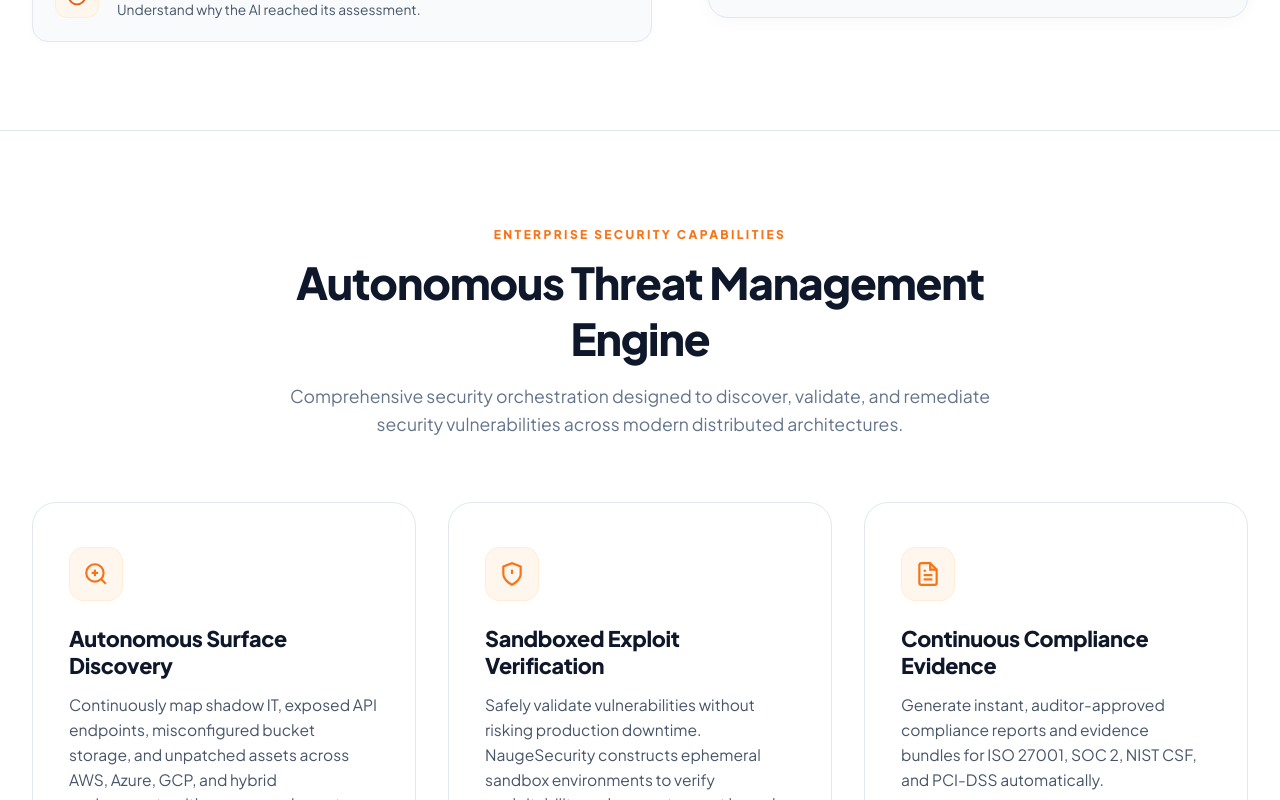
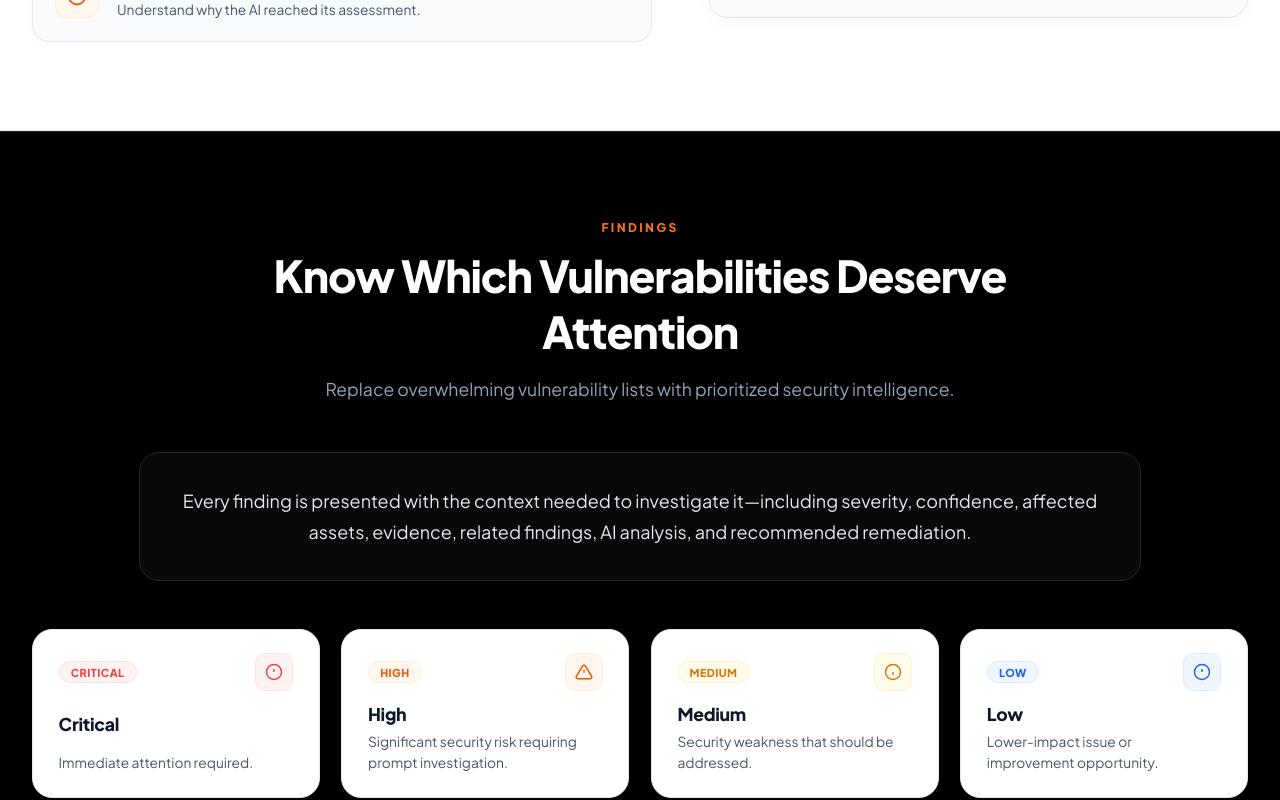
Before and after one commit to unknownmember4u/NaugeSecurity, a React (Vite) app in the folder frontend/: page / in a window 1280 px wide. Shown: the part 4440-5240 px from the top of the page. Built offline with nearby package versions, Linux system fonts and the light colour scheme.

Commit message:
section added : Findings

```diff
--- a/frontend/src/app/App.jsx
+++ b/frontend/src/app/App.jsx
@@ -714,6 +714,71 @@ export function App() {
             </div>
           </div>
 
+          {/* Findings Section */}
+          <div className="findings-section" id="findings">
+            <div className="ent-section-inner">
+              <div className="section-header">
+                <span className="section-eyebrow">FINDINGS</span>
+                <h3 className="section-title">Know Which Vulnerabilities Deserve Attention</h3>
+                <p className="section-subtitle">
+                  Replace overwhelming vulnerability lists with prioritized security intelligence.
+                </p>
+              </div>
+
+              <div className="findings-main-card">
+                <p className="findings-body-text">
+                  Every finding is presented with the context needed to investigate it—including severity, confidence, affected assets, evidence, related findings, AI analysis, and recommended remediation.
+                </p>
+              </div>
+
+              <div className="findings-severity-grid">
+                <div className="severity-card critical-card">
+                  <div className="severity-card-header">
+                    <span className="severity-badge badge-critical">Critical</span>
+                    <div className="severity-icon-box icon-critical">
+                      <svg viewBox="0 0 24 24" fill="none" stroke="currentColor" strokeWidth="2"><circle cx="12" cy="12" r="10" /><line x1="12" y1="8" x2="12" y2="12" /><line x1="12" y1="16" x2="12.01" y2="16" /></svg>
+                    </div>
+                  </div>
+                  <h4 className="severity-title">Critical</h4>
+                  <p className="severity-body">Immediate attention required.</p>
+                </div>
+
+                <div className="severity-card high-card">
+                  <div className="severity-card-header">
+                    <span className="severity-badge badge-high">High</span>
+                    <div className="severity-icon-box icon-high">
+                      <svg viewBox="0 0 24 24" fill="none" stroke="currentColor" strokeWidth="2"><path d="M10.29 3.86L1.82 18a2 2 0 0 0 1.71 3h16.94a2 2 0 0 0 1.71-3L13.71 3.86a2 2 0 0 0-3.42 0z" /><line x1="12" y1="9" x2="12" y2="13" /><line x1="12" y1="17" x2="12.01" y2="17" /></svg>
+                    </div>
+                  </div>
+                  <h4 className="severity-title">High</h4>
+                  <p className="severity-body">Significant security risk requiring prompt investigation.</p>
+                </div>
+
+                <div className="severity-card medium-card">
+                  <div className="severity-card-header">
+                    <span className="severity-badge badge-medium">Medium</span>
+                    <div className="severity-icon-box icon-medium">
+                      <svg viewBox="0 0 24 24" fill="none" stroke="currentColor" strokeWidth="2"><circle cx="12" cy="12" r="10" /><line x1="12" y1="16" x2="12" y2="12" /><line x1="12" y1="8" x2="12.01" y2="8" /></svg>
+                    </div>
+                  </div>
+                  <h4 className="severity-title">Medium</h4>
+                  <p className="severity-body">Security weakness that should be addressed.</p>
+                </div>
+
+                <div className="severity-card low-card">
+                  <div className="severity-card-header">
+                    <span className="severity-badge badge-low">Low</span>
+                    <div className="severity-icon-box icon-low">
+                      <svg viewBox="0 0 24 24" fill="none" stroke="currentColor" strokeWidth="2"><circle cx="12" cy="12" r="10" /><line x1="12" y1="8" x2="12" y2="12" /><line x1="12" y1="16" x2="12.01" y2="16" /></svg>
+                    </div>
+                  </div>
+                  <h4 className="severity-title">Low</h4>
+                  <p className="severity-body">Lower-impact issue or improvement opportunity.</p>
+                </div>
+              </div>
+            </div>
+          </div>
+
           {/* Core Platform Capabilities Grid */}
           <div className="ent-section" id="features">
             <div className="section-header">
--- a/frontend/src/styles/background.css
+++ b/frontend/src/styles/background.css
@@ -2155,3 +2155,229 @@ body,
   font-weight: 500;
   margin: 0;
 }
+
+/* --------------------------------------------------------------------------
+   Findings Section (Solid High-Contrast Black Background)
+   -------------------------------------------------------------------------- */
+.findings-section {
+  width: 100% !important;
+  max-width: 100% !important;
+  background: #000000 !important;
+  color: #ffffff;
+  padding: 5.5rem 2rem;
+  border-top: 1px solid #1e293b;
+  border-bottom: 1px solid #1e293b;
+  box-shadow: none !important;
+  margin: 0 !important;
+  position: relative;
+  z-index: 2;
+  box-sizing: border-box;
+}
+
+.findings-section .ent-section-inner {
+  max-width: 1280px;
+  margin: 0 auto;
+}
+
+.findings-section .section-header {
+  text-align: center;
+  max-width: 780px;
+  margin: 0 auto 3rem;
+}
+
+.findings-section .section-eyebrow {
+  color: #f97316;
+  font-weight: 800;
+  letter-spacing: 0.2em;
+  font-size: 0.75rem;
+  margin-bottom: 0.75rem;
+}
+
+.findings-section .section-title {
+  color: #ffffff;
+  font-size: clamp(2rem, 3.5vw, 2.75rem);
+  font-weight: 800;
+  letter-spacing: -0.025em;
+  margin: 0 0 1rem;
+  text-shadow: 0 2px 10px rgba(0, 0, 0, 0.9);
+}
+
+.findings-section .section-subtitle {
+  color: #94a3b8;
+  font-size: 1.1rem;
+  line-height: 1.65;
+}
+
+.findings-main-card {
+  background: #09090b;
+  border: 1px solid #27272a;
+  border-radius: 20px;
+  padding: 2rem 2.5rem;
+  max-width: 920px;
+  margin: 0 auto 3rem;
+  text-align: center;
+  box-shadow: 0 4px 20px rgba(0, 0, 0, 0.6);
+}
+
+.findings-body-text {
+  font-size: 1.125rem;
+  color: #e2e8f0;
+  line-height: 1.75;
+  font-weight: 400;
+  margin: 0;
+}
+
+.findings-severity-grid {
+  display: grid;
+  grid-template-columns: repeat(4, 1fr);
+  gap: 1.35rem;
+  max-width: 1280px;
+  margin: 0 auto;
+}
+
+@media (max-width: 1024px) {
+  .findings-severity-grid {
+    grid-template-columns: repeat(2, 1fr);
+  }
+}
+
+@media (max-width: 640px) {
+  .findings-severity-grid {
+    grid-template-columns: 1fr;
+  }
+}
+
+.severity-card {
+  background: #ffffff;
+  border: 1px solid #e2e8f0;
+  border-radius: 20px;
+  padding: 1.45rem 1.6rem;
+  transition: all 0.25s cubic-bezier(0.16, 1, 0.3, 1);
+  display: flex;
+  flex-direction: column;
+  justify-content: space-between;
+  min-height: 165px;
+  position: relative;
+  overflow: hidden;
+  box-shadow: 0 2px 12px rgba(0, 0, 0, 0.16);
+  box-sizing: border-box;
+}
+
+.critical-card:hover {
+  border-color: #fca5a5;
+  box-shadow: 0 12px 28px rgba(239, 68, 68, 0.18);
+  transform: translateY(-3px);
+}
+
+.high-card:hover {
+  border-color: #fdba74;
+  box-shadow: 0 12px 28px rgba(249, 115, 22, 0.18);
+  transform: translateY(-3px);
+}
+
+.medium-card:hover {
+  border-color: #fde047;
+  box-shadow: 0 12px 28px rgba(245, 158, 11, 0.18);
+  transform: translateY(-3px);
+}
+
+.low-card:hover {
+  border-color: #93c5fd;
+  box-shadow: 0 12px 28px rgba(59, 130, 246, 0.18);
+  transform: translateY(-3px);
+}
+
+.severity-card-header {
+  display: flex;
+  align-items: center;
+  justify-content: space-between;
+  margin-bottom: 0.75rem;
+}
+
+.severity-badge {
+  font-size: 0.68rem;
+  font-weight: 800;
+  padding: 0.22rem 0.7rem;
+  border-radius: 999px;
+  letter-spacing: 0.04em;
+  text-transform: uppercase;
+}
+
+.badge-critical {
+  color: #ef4444;
+  background: #fef2f2;
+  border: 1px solid #fee2e2;
+}
+
+.badge-high {
+  color: #ea580c;
+  background: #fff7ed;
+  border: 1px solid #ffedd5;
+}
+
+.badge-medium {
+  color: #d97706;
+  background: #fffbeb;
+  border: 1px solid #fef3c7;
+}
+
+.badge-low {
+  color: #2563eb;
+  background: #eff6ff;
+  border: 1px solid #dbeafe;
+}
+
+.severity-icon-box {
+  width: 36px;
+  height: 36px;
+  border-radius: 10px;
+  display: flex;
+  align-items: center;
+  justify-content: center;
+  transition: all 0.2s ease;
+}
+
+.icon-critical {
+  background: #fef2f2;
+  border: 1px solid #fee2e2;
+  color: #ef4444;
+}
+
+.icon-high {
+  background: #fff7ed;
+  border: 1px solid #ffedd5;
+  color: #ea580c;
+}
+
+.icon-medium {
+  background: #fffbeb;
+  border: 1px solid #fef3c7;
+  color: #d97706;
+}
+
+.icon-low {
+  background: #eff6ff;
+  border: 1px solid #dbeafe;
+  color: #2563eb;
+}
+
+.severity-icon-box svg {
+  width: 18px;
+  height: 18px;
+}
+
+.severity-title {
+  font-size: 1.1rem;
+  font-weight: 800;
+  color: #0f172a;
+  margin: 0 0 0.4rem;
+  line-height: 1.3;
+  letter-spacing: -0.015em;
+}
+
+.severity-body {
+  font-size: 0.86rem;
+  color: #475569;
+  line-height: 1.5;
+  margin: 0;
+}
```
Also changed, not shown: 5 other files (tests, documents, lock files or other folders).
